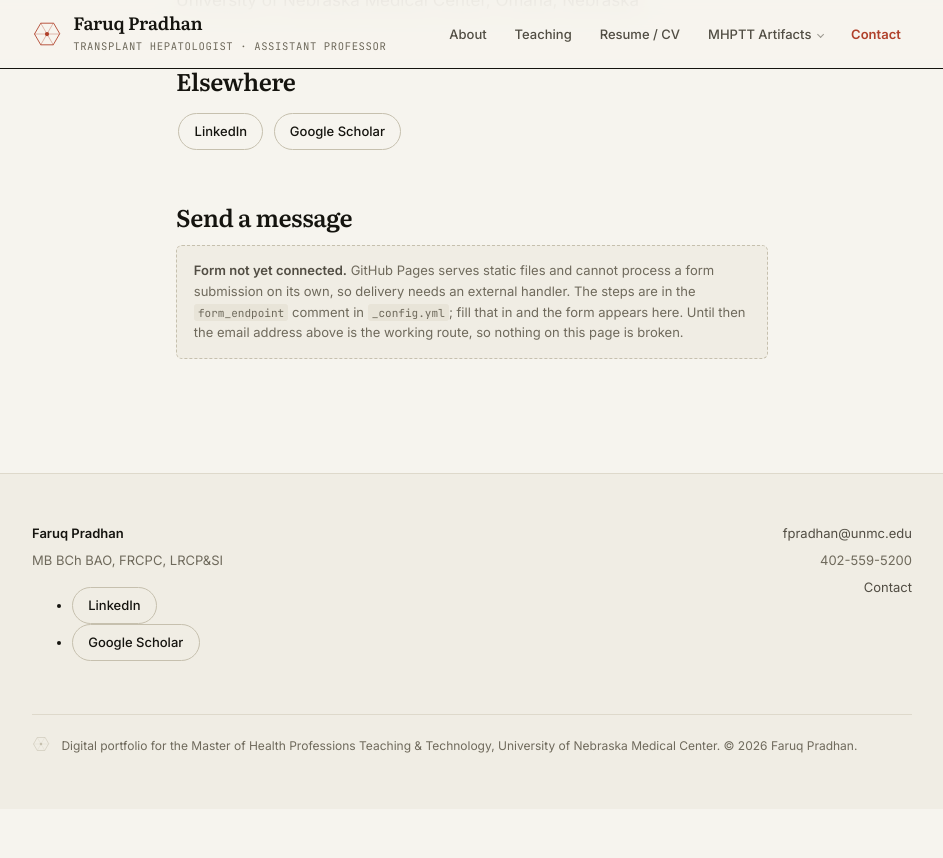
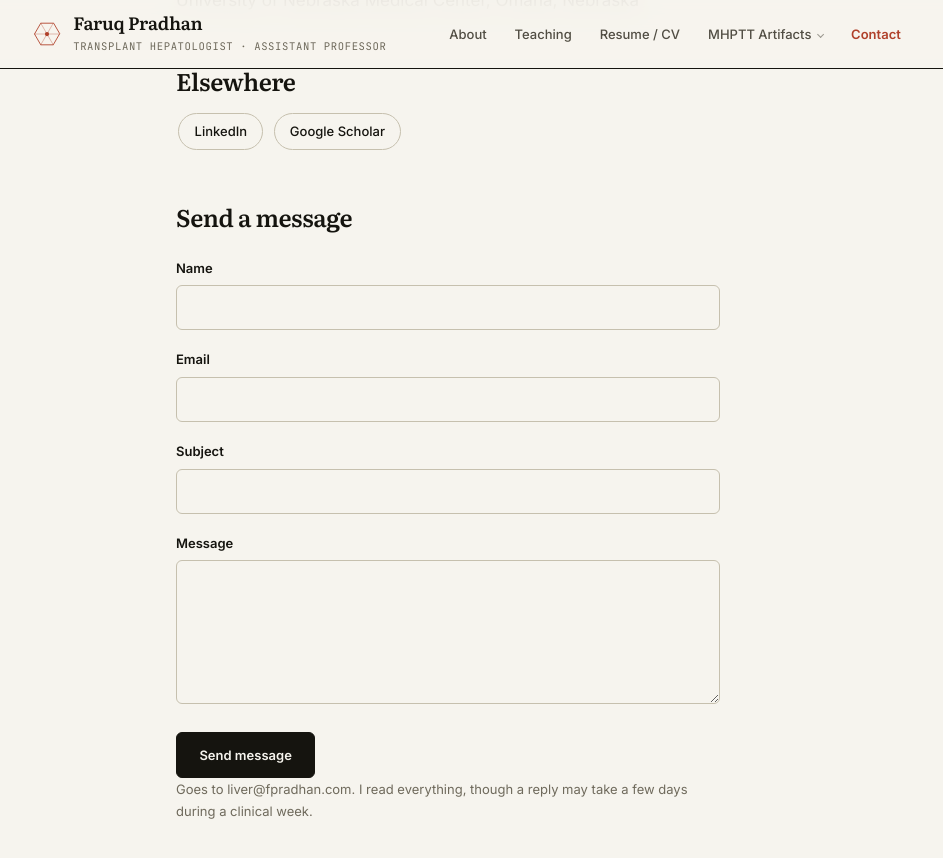
Before and after one commit to fpradhan/fpradhan.github.io, a Jekyll site: the page built from contact.md, in a window 1280 px wide and 900 px high, scrolled down 677 px. Shown: the top 858 px of the window, without its empty margins (168-1111 px from the left). Built offline with Jekyll 4.4.1, drawn with Linux system fonts in a browser that asks for light colours; before the commit the page ends 1486 px from its top, so only the background shows below that; part of the change alters nothing that is shown.

Commit message:
Connect the contact form to Web3Forms
Sets the endpoint and access key, which turns the form on at /contact/. The
key is a public credential by design — it ships in the form markup for anyone
to read — so it belongs in the repo. The honeypot and Web3Forms' own filtering
are what stand between the endpoint and spam, not secrecy of the key.

Delivery is untested from here: this container's egress is an allowlist and
api.web3forms.com is denied, so a test POST could not leave the machine. It
needs one submission from a real browser once the change is live.

Co-Authored-By: Claude Opus 5 <noreply@anthropic.com>
Claude-Session: https://claude.ai/code/session_01SajNJDGDkt5q5fCgsPRcNk

```diff
--- a/_config.yml
+++ b/_config.yml
@@ -74,8 +74,8 @@ contact_email: "liver@fpradhan.com"
 #   form_endpoint: "https://formspree.io/f/xxxxxxxx"
 #   form_access_key: ""            # not used
 form_provider: "web3forms"
-form_endpoint: ""
-form_access_key: ""
+form_endpoint: "https://api.web3forms.com/submit"
+form_access_key: "bc71f164-db2b-40bb-a758-27cbcaacb8eb"
 
 # ---------------------------------------------------------------------------
 # Build
```
